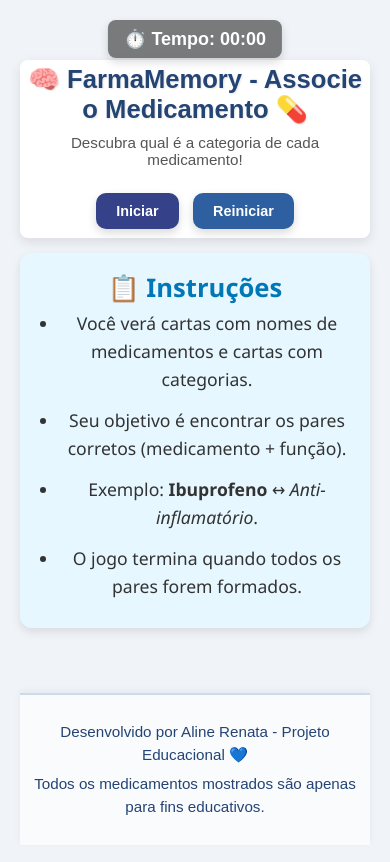
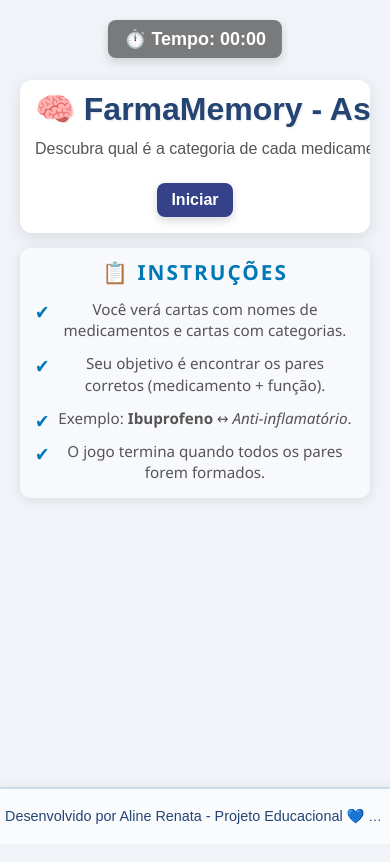
Before and after one commit to Reh200/JOGOS-FARMACEUTICOS, a plain HTML site: page joguinho.html in a window 390 px wide. Drawn offline with Linux system fonts and the light colour scheme.

Commit message:
joguinho.js ajustado

```diff
--- a/joguinho.css
+++ b/joguinho.css
@@ -5,12 +5,14 @@
   box-sizing: border-box;
 }
 
+/* Corpo da página */
 body {
   font-family: 'Arial', sans-serif;
   text-align: center;
   background-color: #f0f4f8;
   padding: 20px;
-  padding-top: 60px;
+  padding-top: 80px; /* Menor espaço no topo */
+  padding-bottom: 120px; /* Espaço suficiente para o rodapé fixo */
   color: #333;
   min-height: 100vh;
   position: relative;
@@ -19,39 +21,59 @@ body {
 /* Cabeçalho */
 header {
   background-color: #ffffff;
-  padding: 4px;
-  border-radius: 8px;
-  box-shadow: 0 4px 12px rgba(0, 0, 0, 0.1);
-  margin: 0 auto 10px auto;
-  max-width: 900px;
+  padding: 10px 15px;
+  border-radius: 12px;
+  box-shadow: 0 4px 15px rgba(0, 0, 0, 0.1);
+  margin: 0 auto 15px auto;
+  max-width: 750px; /* Ajuste de largura mais moderado */
   position: relative;
+  text-align: center;
+  word-wrap: break-word; /* Impede que o texto quebre de forma indesejada */
+  overflow-wrap: break-word; /* Garante a quebra de palavras longas */
+  white-space: nowrap; /* Evita quebras de linha no título */
+  overflow: hidden; /* Impede o transbordamento */
 }
 
+/* Título do cabeçalho */
 header h1 {
   color: #244474;
-  font-size: 2.2rem;
-  margin-bottom: 10px;
-  font-weight: bold;
+  font-size: 2rem; /* Reduzido para um tamanho mais ajustado */
+  margin-bottom: 8px;
+  font-weight: 600;
   text-shadow: 1px 1px 2px rgba(0, 0, 0, 0.1);
+  display: inline-block; /* Garante que o título e o emoji fiquem na mesma linha */
+  white-space: nowrap; /* Impede quebras de linha */
+  word-wrap: break-word; /* Garante que o texto só quebre quando realmente necessário */
+  overflow-wrap: break-word; /* Evita que palavras longas ultrapassem */
 }
 
+/* Subtítulo */
 header .subtitulo {
-  font-size: 1.1rem;
+  font-size: 1rem; /* Ajustado para um tamanho um pouco menor */
   color: #555;
-  margin-bottom: 20px;
+  margin-bottom: 15px;
+  font-weight: 500;
+  line-height: 1.6;
+  word-wrap: break-word; /* Impede que o texto quebre */
+  overflow-wrap: break-word; /* Garante que o texto se ajuste */
 }
 
+/* Botões do cabeçalho */
 header button {
-  margin: 5px;
+  margin: 6px 0;
+  padding: 8px 14px;
+  background-color: #244474;
+  color: white;
+  font-size: 1rem;
+  font-weight: 600;
+  border: none;
+  border-radius: 8px;
+  cursor: pointer;
+  transition: background-color 0.3s ease;
 }
 
-/* Título principal */
-h1 {
-  color: #244474;
-  font-size: 2.5rem;
-  margin-bottom: 20px;
-  font-weight: bold;
-  text-shadow: 1px 1px 2px rgba(0, 0, 0, 0.1);
+header button:hover {
+  background-color: #3a69b3;
 }
 
 /* Grade do jogo */
@@ -80,6 +102,7 @@ h1 {
   border-radius: 12px;
   box-shadow: 0 4px 10px rgba(0, 0, 0, 0.1);
   transition: transform 0.2s ease, box-shadow 0.2s ease;
+  overflow: hidden; /* Impede o conteúdo de sair do card */
 }
 
 .card:hover {
@@ -103,7 +126,7 @@ h1 {
 
 /* Texto da categoria */
 .category-text {
-  font-size: 0.85rem;
+  font-size: 0.85rem; /* Ajustei o tamanho */
   color: #fff;
   background-color: #104f74;
   padding: 6px 6px;
@@ -112,6 +135,12 @@ h1 {
   margin-top: 6px;
   box-shadow: 1px 1px 5px rgba(0, 0, 0, 0.2);
   transition: background-color 0.3s ease;
+  word-wrap: break-word; /* Quebra de palavras longas */
+  overflow-wrap: break-word; /* Garante a quebra de palavras longas */
+  text-align: center;
+  width: 100%;
+  white-space: normal; /* Permite quebra de linha dentro do texto */
+  line-height: 1.2;
 }
 
 .category-text:hover {
@@ -147,6 +176,7 @@ button.iniciar:active {
 
 /* Botão reiniciar */
 button.reiniciar {
+  display: none; /* Inicialmente o botão está oculto */
   margin-top: -20px;
   background-color: #2e60a1;
 }
@@ -173,98 +203,136 @@ button.reiniciar:active {
   padding: 8px 16px;
   border-radius: 8px;
   box-shadow: 0 4px 10px rgba(0, 0, 0, 0.15);
-  z-index: 10;
+  z-index: 20;
 }
 
-/* Instruções do jogo */
+/* Estilo geral para as instruções */
 .instrucoes {
-  background-color: #e6f7ff;
+  background-color: #f7f9fc;
   color: #333;
-  padding: 15px;
+  padding: 12px 20px;
   margin: 15px auto;
-  border-radius: 12px;
-  max-width: 800px;
+  border-radius: 10px;
+  max-width: 750px;
   font-family: 'Segoe UI', Tahoma, Geneva, Verdana, sans-serif;
-  font-size: 1.1rem;
-  line-height: 1.6;
-  box-shadow: 0 4px 10px rgba(0, 0, 0, 0.1);
+  font-size: 1rem;
+  line-height: 1.4;
+  box-shadow: 0 2px 12px rgba(0, 0, 0, 0.1);
+  overflow: hidden;
+  transition: all 0.3s ease;
+  max-height: 300px;
+  overflow-y: auto;
 }
 
+/* Estilo do título das instruções */
 .instrucoes h2 {
-  margin-top: 0;
   color: #0077b6;
-  font-size: 1.6rem;
+  font-size: 1.5rem;
+  margin: 0 0 12px 0;
   text-align: center;
+  font-weight: 600;
+  text-transform: uppercase;
+  letter-spacing: 2px;
 }
 
+/* Estilo da lista de instruções */
 .instrucoes ul {
-  padding-left: 1.5rem;
-  list-style-type: disc;
+  list-style: none;
+  padding-left: 0;
 }
 
 .instrucoes li {
-  margin-bottom: 0.8rem;
+  margin-bottom: 12px;
+  font-size: 1rem;
+  color: #555;
+  padding-left: 20px;
+  position: relative;
 }
 
-footer {
-  background-color: #f9fbfd;
-  color: #244474;
-  text-align: center;
-  padding: 20px 10px;
-  border-top: 2px solid #cddbee;
-  font-size: 0.95rem;
-  font-weight: 500;
-  margin-top: 50px;
-  box-shadow: 0 -2px 8px rgba(0, 0, 0, 0.05);
+.instrucoes li::before {
+  content: '✔';
+  color: #0077b6;
+  font-size: 1.2rem;
+  position: absolute;
+  left: 0;
+  top: 0;
 }
 
-footer p {
-  margin: 6px 0;
-  line-height: 1.5;
+/* Efeito hover nas instruções */
+.instrucoes li:hover {
+  background-color: #e0f7fa;
+  border-radius: 5px;
+  transform: translateX(5px);
+  transition: transform 0.3s ease, background-color 0.3s ease;
 }
 
-/* Responsividade */
-@media screen and (max-width: 1024px) {
-  .game-board,
-  #medications-container {
-    grid-template-columns: repeat(auto-fit, minmax(80px, 1fr));
-  }
-}
-
-@media screen and (max-width: 800px) {
-  .game-board,
-  #medications-container {
-    grid-template-columns: repeat(auto-fit, minmax(70px, 1fr));
-  }
-}
-
-@media screen and (max-width: 600px) {
-  h1 {
-    font-size: 1.8rem;
-    margin-bottom: 20px;
+/* Responsividade para telas pequenas */
+@media (max-width: 600px) {
+  .instrucoes {
+    padding: 10px 15px;
+    max-height: 250px;
   }
 
-  header h1 {
-    font-size: 1.6rem;
+  .instrucoes h2 {
+    font-size: 1.3rem;
   }
 
-  header .subtitulo {
+  .instrucoes li {
     font-size: 0.95rem;
   }
 
-  button {
-    padding: 10px 20px;
-    font-size: 0.9rem;
-  }
-
-  .game-board,
-  #medications-container {
-    grid-template-columns: repeat(auto-fit, minmax(60px, 1fr));
-    gap: 10px;
+  .card {
+    max-width: 90px;
+    min-width: 80px;
+    display: flex;
+    justify-content: center;
+    align-items: center;
+    padding: 10px;
   }
 
   .category-text {
     font-size: 0.75rem;
-    padding: 5px 6px;
+    max-width: 100%;
+    line-height: 1.2;
   }
 }
+
+/* Footer fixo */
+footer {
+  position: fixed;
+  bottom: 0;
+  left: 0;
+  width: 100%;
+  background-color: #f9fbfd;
+  color: #244474;
+  text-align: center;
+  padding: 10px 20px;
+  border-top: 2px solid #cddbee;
+  font-size: 0.85rem;
+  font-weight: 500;
+  box-shadow: 0 -2px 8px rgba(0, 0, 0, 0.05);
+  z-index: 10;
+  white-space: nowrap;
+  overflow: hidden;
+  text-overflow: ellipsis;
+}
+
+footer p {
+  margin: 0;
+  line-height: 1.2;
+  font-size: 0.9rem;
+  display: inline-block;
+  text-align: center;
+}
+
+/* Responsividade */
+@media screen and (max-width: 600px) {
+  footer {
+    font-size: 0.85rem;
+    padding: 15px 5px;
+  }
+
+  footer p {
+    margin: 4px 0;
+  }
+}
--- a/joguinho.html
+++ b/joguinho.html
@@ -4,7 +4,7 @@
 <head>
     <meta charset="UTF-8">
     <meta name="viewport" content="width=device-width, initial-scale=1.0">
-    <title>FarmaMemory - Associe o Medicamento</title>
+    <title>FarmaMemory Mini-Game</title>
     <link rel="stylesheet" href="joguinho.css">
 </head>
 
```
